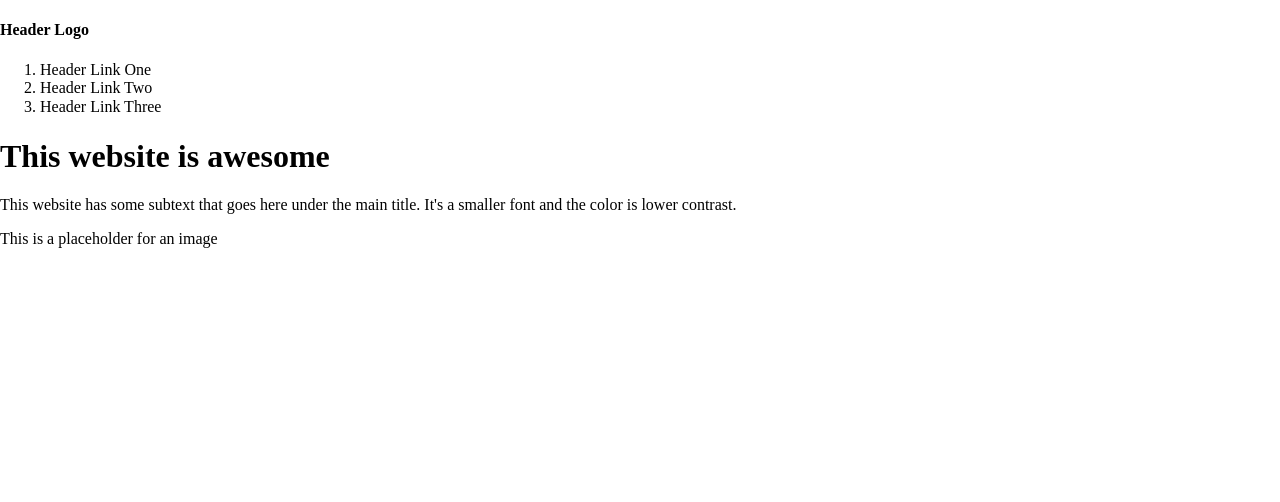
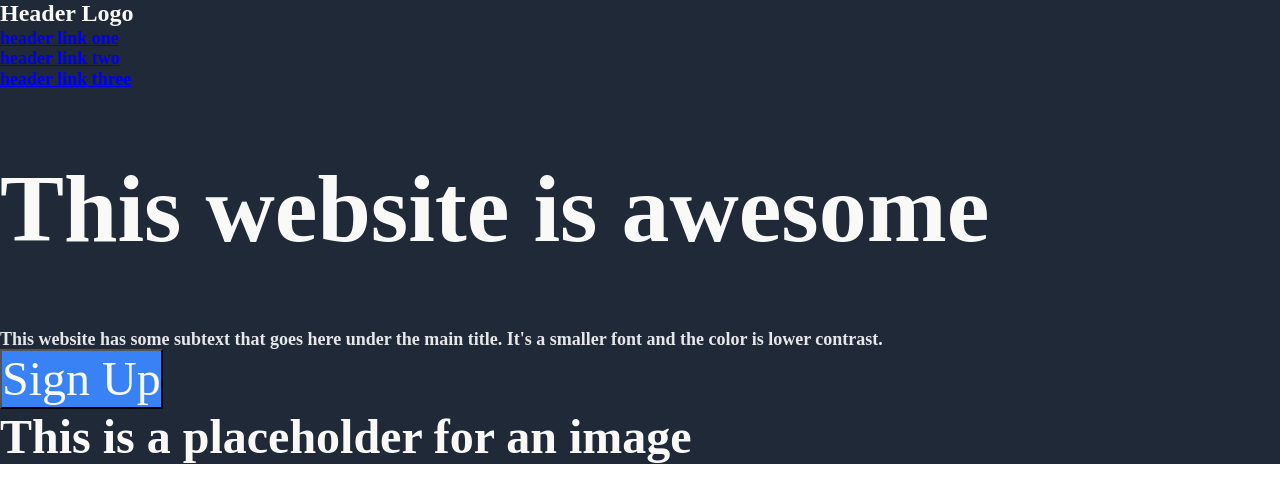
Before and after one commit to applesfrost/odin-landing-page, a plain HTML site: page index.html in a window 1280 px wide. Drawn offline with Linux system fonts and the light colour scheme.

Commit message:
base header styles and anchor tag to html

```diff
--- a/css/style.css
+++ b/css/style.css
@@ -21,7 +21,38 @@
 /* BASE STYLES
 /*******************************************/
 
+* {
+  margin: 0;
+  padding: 0;
+}
 
+body {
+  color: #F9FAF8;
+  font-size: 48px;
+}
+
+header p, header li{
+  font-size: 18px;
+  color: #E5E7EB;
+}
+
+header, footer {
+  margin: 0 auto;
+  padding: 0;
+  background-color: #1F2937;
+  font: 36px;
+  font-weight: 800;
+}
+
+button {
+  background-color: #3882F6;
+  color: #F9FAF8;
+}
+
+h4 {
+  font-size: 24px;
+  color: #F9FAF8;
+}
 /******************************************
 /* LAYOUT
 /*******************************************/
--- a/index.html
+++ b/index.html
@@ -17,13 +17,14 @@
         <h4>Header Logo</h4>
         <nav>
             <ol>
-                <li>Header Link One</li>
-                <li>Header Link Two</li>
-                <li>Header Link Three</li>
+                <li><a href="#">header link one</a></li>
+                <li><a href="#">header link two</a></li>
+                <li><a href="#">header link three</a></li>
             </ol>
         </nav>
         <h1>This website is awesome</h1>
         <p>This website has some subtext that goes here under the main title. It's a smaller font and the color is lower contrast.</p>
+        <button>Sign Up</button>
         <div>
             <span>This is a placeholder for an image</span>
         </div>
```
